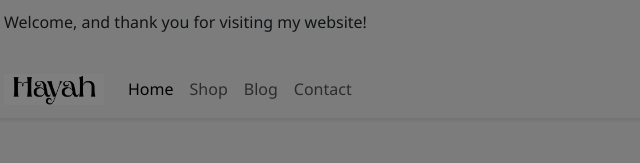
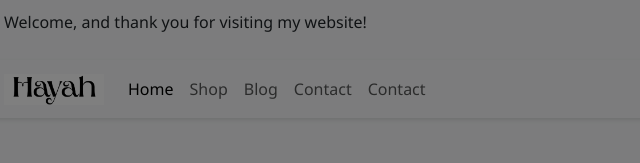
Before and after one commit to SALMAN2915/MyShopingWeb, a plain HTML site: page index.html in a window 1280 px wide. Shown: the top 163 px of the page, 78-718 px from the left. Drawn offline with nearby package versions, Linux system fonts and the light colour scheme.

Commit message:
Update index.html

```diff
--- a/index.html
+++ b/index.html
@@ -158,6 +158,7 @@
         <li class="nav-item"><a class="nav-link" href="clothing.html">Shop</a></li>
         <li class="nav-item"><a class="nav-link" href="#news">Blog</a></li>
         <li class="nav-item"><a class="nav-link" href="Contact.html">Contact</a></li>
+        <li class="nav-item"><a class="nav-link" href="signup.html">Contact</a></li>
       </ul>
     </div>
   </div>
```
